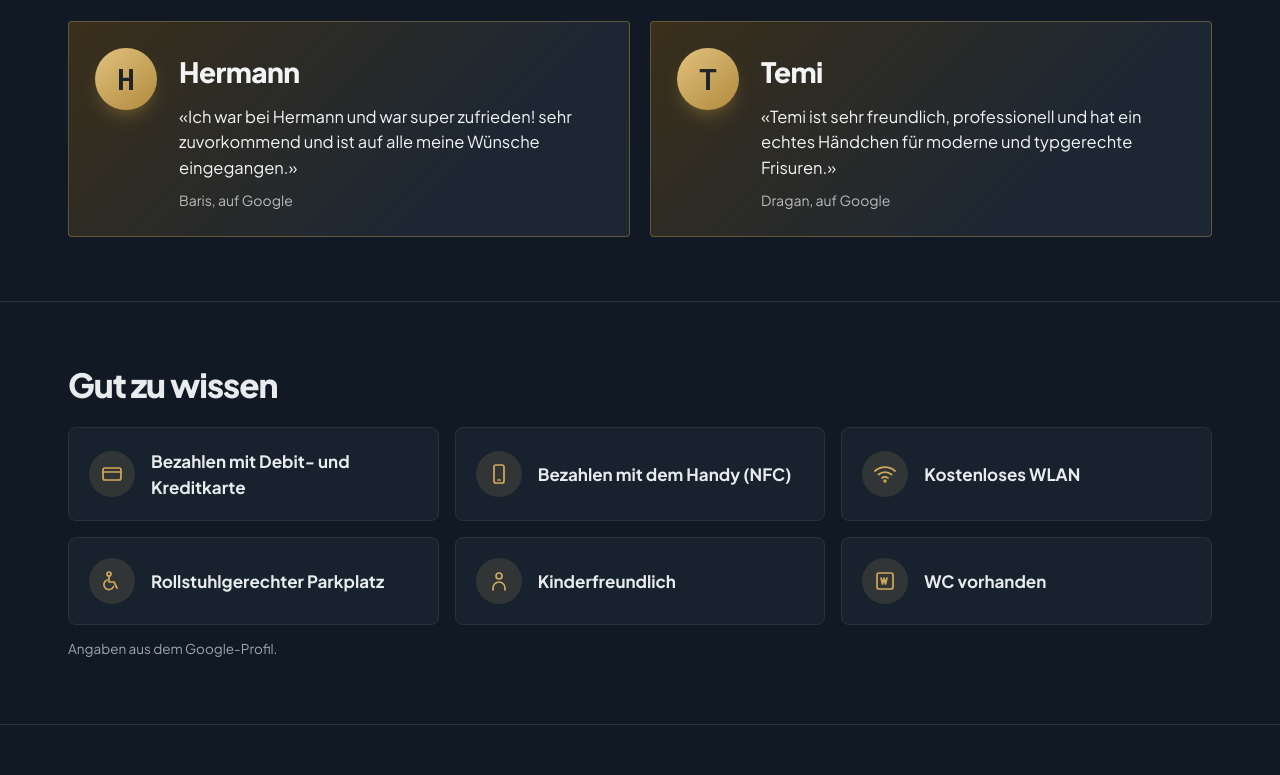
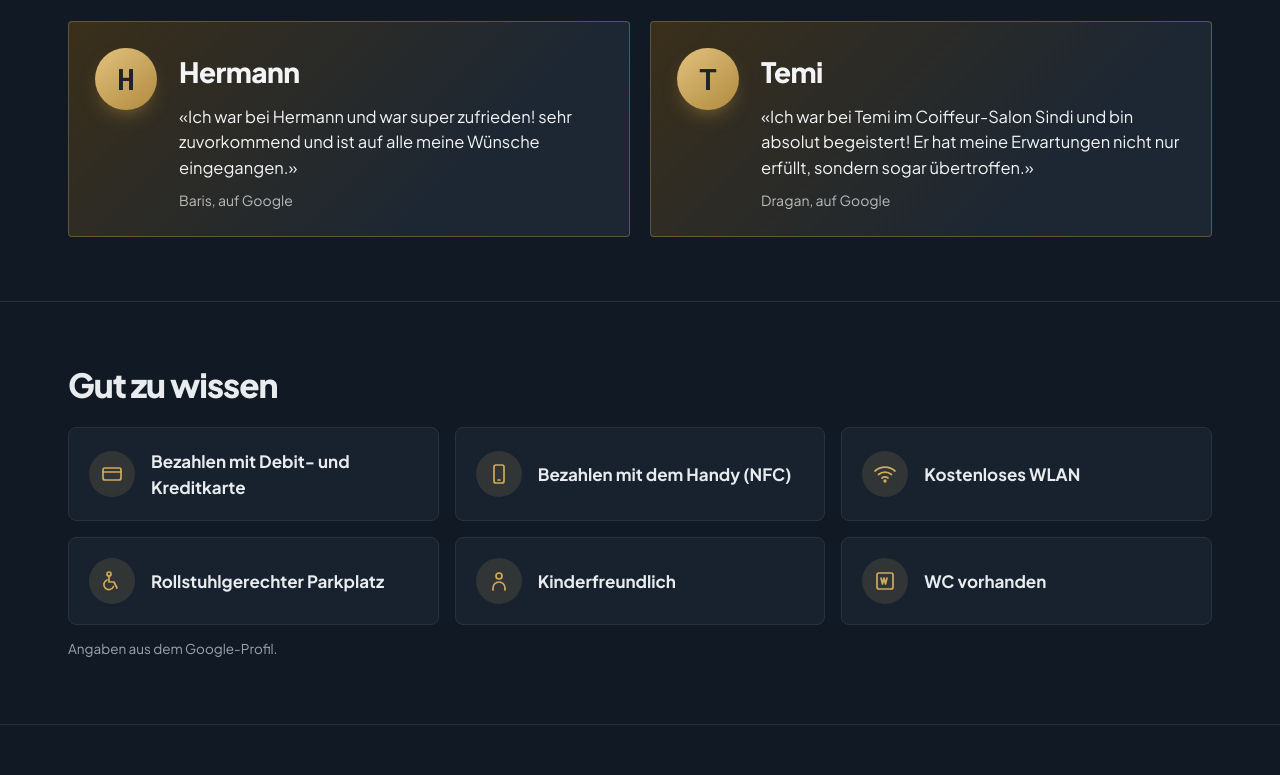
Before and after one commit to julia-mirku/coiffeur-sindi-muster, a plain HTML site: page index.html in a window 1280 px wide. Shown: the part 2043-2818 px from the top of the page. Drawn offline with Linux system fonts and the light colour scheme.

Commit message:
Add files via upload

```diff
--- a/index.html
+++ b/index.html
@@ -752,7 +752,7 @@ h1{font-size:clamp(42px,4.5vw,62px);line-height:1.02;letter-spacing:-.035em;font
     <h2 id="h-team">Ihre Coiffeure</h2>
     <ul class="gx-people">
       <li><span class="mono" aria-hidden="true">H</span><p class="gx-name">Hermann</p><blockquote><p>«Ich war bei Hermann und war super zufrieden! sehr zuvorkommend und ist auf alle meine Wünsche eingegangen.»</p><footer>Baris, auf Google</footer></blockquote></li>
-      <li><span class="mono" aria-hidden="true">T</span><p class="gx-name">Temi</p><blockquote><p>«Temi ist sehr freundlich, professionell und hat ein echtes Händchen für moderne und typgerechte Frisuren.»</p><footer>Dragan, auf Google</footer></blockquote></li>
+      <li><span class="mono" aria-hidden="true">T</span><p class="gx-name">Temi</p><blockquote><p>«Ich war bei Temi im Coiffeur-Salon Sindi und bin absolut begeistert! Er hat meine Erwartungen nicht nur erfüllt, sondern sogar übertroffen.»</p><footer>Dragan, auf Google</footer></blockquote></li>
     </ul>
   </div>
 </section>
```
